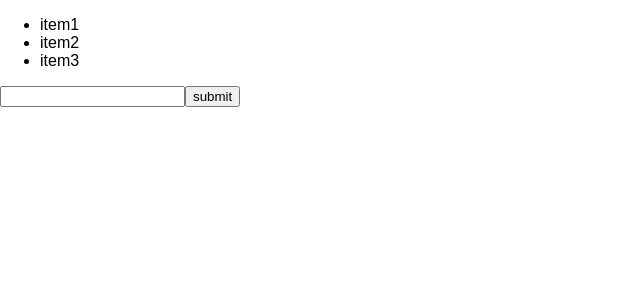
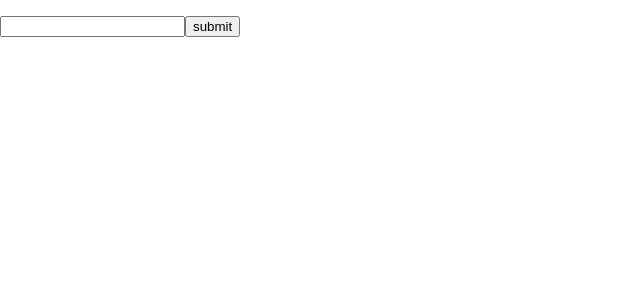
Before and after one commit to ygnoh/react-simple-todo-list, a React (Create React App) app: page / in a window 1280 px wide. Shown: the top 300 px of the page, without its empty margins (0-640 px from the left). Built offline with nearby package versions, Linux system fonts and the light colour scheme.

Commit message:
When submit event fired, append current input value to the items array

```diff
--- a/src/App.js
+++ b/src/App.js
@@ -8,7 +8,7 @@ class App extends React.Component {
 
     this.state = {
       value: '',
-      items: ["item1", "item2", "item3"]
+      items: []
     };
   }
 
@@ -27,7 +27,9 @@ class App extends React.Component {
 
   handleSubmit = event => {
     event.preventDefault();
-    console.log(this.state.value);
+    this.setState({
+      items: [...this.state.items, this.state.value]
+    });
   };
 
   handleChangeValue = event => {
```
